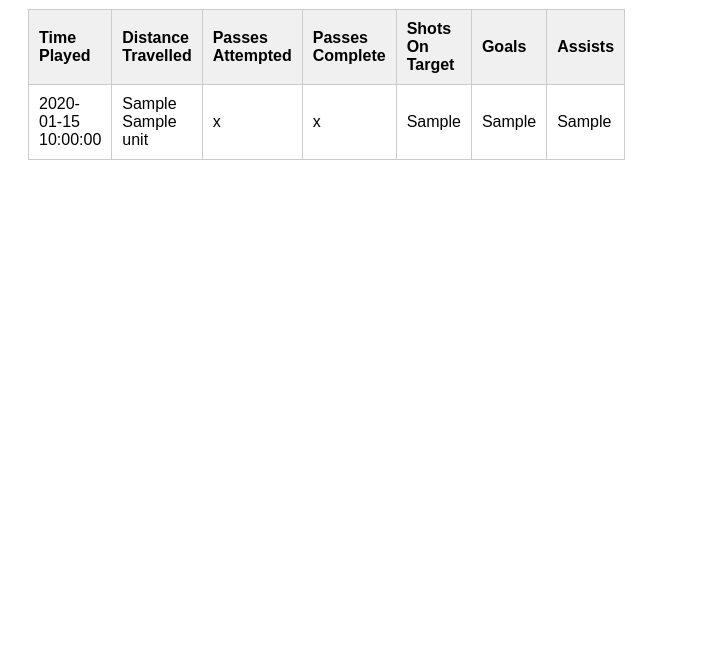
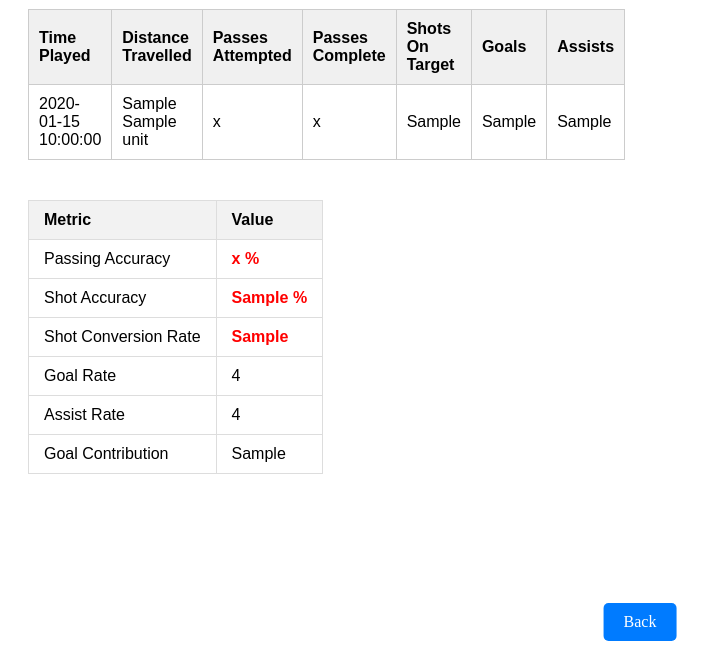
Before and after one commit to GLENNONEILL10/FootballCoach, a Flask app: template templates/result.html in a window 1280 px wide. Shown: the part 139-800 px from the top of the page, without its empty margins (0-712 px from the left). Run offline with Flask 3, Linux system fonts and the light colour scheme; the template is opened without the code that fills it: most values are stand-ins (such as "Sample title", 1, 10 or a date in 2020).

Commit message:
Added colour to calculations based on result. Styled using css and added back link to return user back to index page

```diff
--- a/app.py
+++ b/app.py
@@ -3,44 +3,48 @@ from flask import Flask,render_template,request,session,redirect
 app = Flask(__name__)
 app.secret_key = 'your-secret-key'
 
-
-
-def distance_per_minute(distance,minutes):
-
-    distance_ran_per_min = distance / minutes * 100
-
-    return distance_ran_per_min
-
 def passing_calculation(passes_att,passes_comp):
 
-    passing_accuracy = passes_att/passes_comp * 100
+    passing = (passes_comp/passes_att) * 100
+
+    passing_accuracy = "{:.2f}".format(passing)
 
     return passing_accuracy
 
 
 def shots_calculation(shots_att,shots_on,goals):
 
-    shot_accurracy = shots_att / shots_on * 100
+    shot1 = (shots_on / shots_att) * 100
 
-    shot_conversion = shot_accurracy / goals * 100
+    shot2 = (goals / shot1) * 100
+
+    shot_accurracy = "{:.2f}".format(shot1)
+
+    shot_conversion = "{:.2f}".format(shot2)
 
     return shot_accurracy,shot_conversion
 
 def goal_rate(goals,minutes):
 
-    goals_scored_rate = goals/minutes * 100
+    goals_scored = (goals/minutes) * 100
+
+    goals_scored_rate = "{:.2f}".format(goals_scored)
 
     return goals_scored_rate
 
 def assist_rate(assist,minutes):
 
-    assists_rate = assist/minutes * 100
+    assists1 = (assist/minutes) * 100
+
+    assists_rate = "{:.2f}".format(assists1)
 
     return assists_rate
 
 def goal_contributions(goals,assists,minutes):
 
-    goal_contribution_rate = goals + assists / minutes * 100
+    goal_con = ((goals + assists) / minutes) * 100
+
+    goal_contribution_rate = "{:.2f}".format(goal_con)
 
     return goal_contribution_rate
 
@@ -195,40 +199,45 @@ def index():
                 "player_assists":assist
             }
 
-            distance_ran_per_min_calc = distance_per_minute(distance,minutes)
             passing_accuracy_calc = passing_calculation(passes_att,passes_comp)
-            shot_accuracy_calc, shot_conversion_rate = shots_calculation(shots_att,shots_on)
+            shot_accuracy_calc, shot_conversion_rate = shots_calculation(shots_att,shots_on,goals)
             goal_rate_calc = goal_rate(goals,minutes)
             assist_rate_calc = assist_rate(assist,minutes)
             goal_contributions_calc = goal_contributions(goals,assist,minutes)
 
+            session["player_calculated_stats"] = {
 
-
-
+                "passing_accuracy": float(passing_accuracy_calc),
+                "shot_accuracy": float(shot_accuracy_calc),
+                "shot_conversion": float(shot_conversion_rate),
+                "goal_rate": float(goal_rate_calc),
+                "assist_rate": float(assist_rate_calc),
+                "goal_contributions": float(goal_contributions_calc),
+            }
 
             return redirect('/result')
 
-        except:
+        except ValueError as ve:
+            error = str(ve)
+        except Exception as e:
+            error = "An unexpected error occurred: " + str(e)
 
-            pass
+
 
     return render_template('index.html', error=error)
 
 @app.route('/result')
 def result():
 
-    data = session.get("player_entered_data")
+    player_inputted_data = session.get("player_entered_data")
+    player_calculated_data = session.get("player_calculated_stats")
 
-    print("Session data:", data)
 
-    if not data:
+    if not player_inputted_data or not player_calculated_data:
 
         return redirect('/')
 
-    return render_template('result.html',data=data)
-
-
-
+    return render_template('result.html',player_inputted_data=player_inputted_data,player_calculated_data=player_calculated_data)
 
 
 if __name__ == "__main__":
--- a/static/style.css
+++ b/static/style.css
@@ -98,3 +98,66 @@ body, html {
     background-color: #f0f0f0;
     font-weight: bold;
 }
+
+.calculatedStats-container {
+    width: 100%;
+    display: flex;
+    justify-content: flex-start;
+    padding: 20px;
+}
+
+.vertical-stats-table {
+    border-collapse: collapse;
+    font-family: Arial, sans-serif;
+}
+
+.vertical-stats-table th,
+.vertical-stats-table td {
+    border: 1px solid #ddd;
+    padding: 10px 15px;
+    text-align: left;
+}
+
+.vertical-stats-table th {
+    background-color: #f2f2f2;
+    font-weight: bold;
+}
+
+/* Color-coded text */
+.green-text {
+    color: green;
+    font-weight: bold;
+}
+
+.orange-text {
+    color: orange;
+    font-weight: bold;
+}
+
+.red-text {
+    color: red;
+    font-weight: bold;
+}
+
+.back-button {
+    position: fixed;
+    bottom: 20px;
+    left: 50%;
+    transform: translateX(-50%);
+    text-align: center;
+}
+
+.back-link {
+    display: inline-block;
+    padding: 10px 20px;
+    background-color: #007BFF;
+    color: white;
+    text-decoration: none;
+    border-radius: 5px;
+    font-size: 16px;
+    text-align: center;
+}
+
+.back-link:hover {
+    background-color: #0056b3;
+}
--- a/templates/result.html
+++ b/templates/result.html
@@ -33,19 +33,77 @@
 
             <tr>
 
-                <td>{{ data.time_played }}</td>
-                <td>{{ data.distance_ran }}  {{ data.unit }}</td>
-                <td>{{ data.passes_attempted }}</td>
-                <td>{{ data.passes_complete }}</td>
-                <td>{{ data.shots_on_target }}</td>
-                <td>{{ data.player_goals }}</td>
-                <td>{{ data.player_assists }}</td>
+                <td>{{ player_inputted_data.time_played }}</td>
+                <td>{{ player_inputted_data.distance_ran }}  {{ player_inputted_data.unit }}</td>
+                <td>{{ player_inputted_data.passes_attempted }}</td>
+                <td>{{ player_inputted_data.passes_complete }}</td>
+                <td>{{ player_inputted_data.shots_on_target }}</td>
+                <td>{{ player_inputted_data.player_goals }}</td>
+                <td>{{ player_inputted_data.player_assists }}</td>
 
             </tr>
 
 
         </table>
+    </div>
 
+    <div class="calculatedStats-container">
+        <table class="vertical-stats-table">
+            <tr>
+                <th>Metric</th>
+                <th>Value</th>
+            </tr>
+            <tr>
+                <td>Passing Accuracy</td>
+                <td class="{% if player_calculated_data.passing_accuracy > 80 %}green-text
+
+                            {% elif player_calculated_data.passing_accuracy >= 50 %}orange-text
+
+                            {% else %}red-text{% endif %}">
+
+                    {{ player_calculated_data.passing_accuracy }} %
+                </td>
+            </tr>
+            <tr>
+                <td>Shot Accuracy</td>
+                <td class="{% if player_calculated_data.shot_accuracy > 80 %}green-text
+
+                            {% elif player_calculated_data.shot_accuracy >= 50 %}orange-text
+
+                            {% else %}red-text{% endif %}">
+
+                    {{ player_calculated_data.shot_accuracy }} %
+                </td>
+            </tr>
+            <tr>
+                <td>Shot Conversion Rate</td>
+                <td class="{% if player_calculated_data.shot_conversion > 80 %}green-text
+
+                            {% elif player_calculated_data.shot_conversion >= 50 %}orange-text
+
+                            {% else %}red-text{% endif %}">
+
+                    {{ player_calculated_data.shot_conversion }}
+                </td>
+            </tr>
+            <tr>
+                <td>Goal Rate</td>
+                <td>{{ player_calculated_data.goal_rate }}</td>
+            </tr>
+            <tr>
+                <td>Assist Rate</td>
+                <td>{{ player_calculated_data.assist_rate }}</td>
+            </tr>
+            <tr>
+                <td>Goal Contribution</td>
+                <td>{{ player_calculated_data.goal_contributions }}</td>
+            </tr>
+        </table>
+    </div>
+
+    <div class = "back-button">
+
+        <a href="/" class="back-link">Back</a>
 
     </div>
 
```
